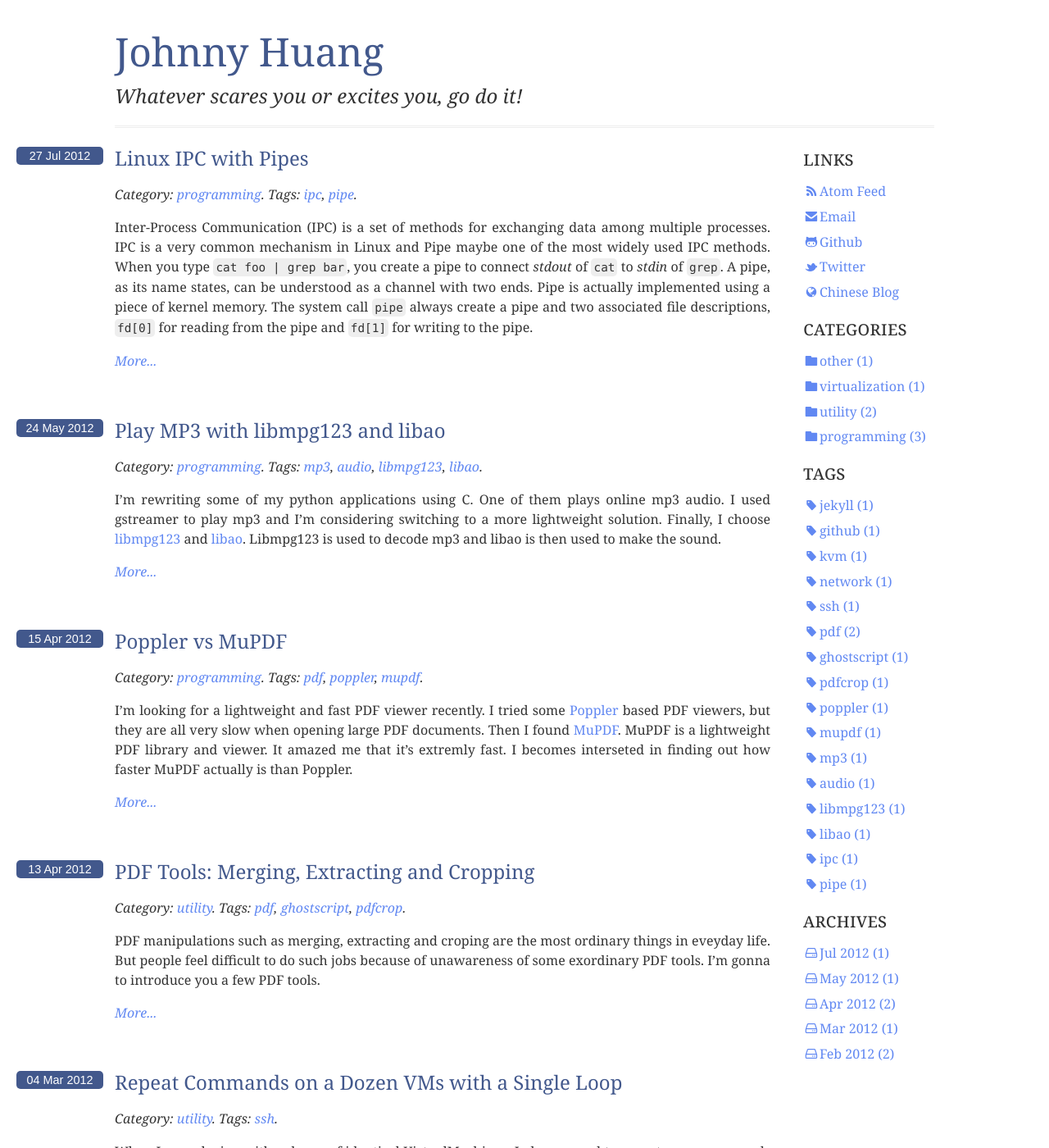
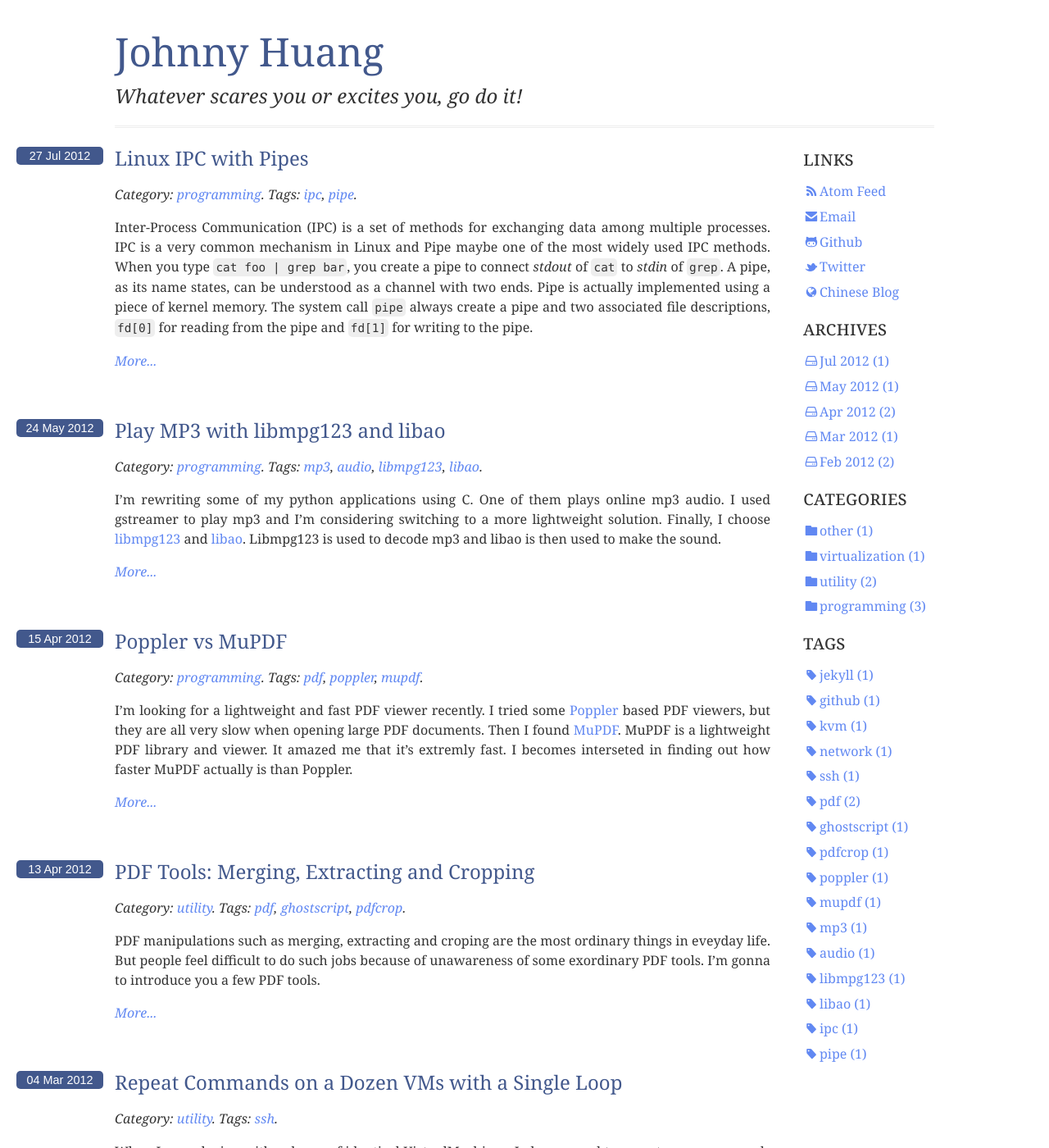
Before and after one commit to hzqtc/hzqtc.github.com, a Jekyll site: the page built from index.html, in a window 1280 px wide and 1400 px high. Shown: the whole window at 82% size. Built offline with Jekyll 4.4.1, drawn with Linux system fonts in a browser that asks for light colours; the list of posts is cut into pages by our own code.

Commit message:
use span for font awesome

```diff
--- a/_layouts/default.html
+++ b/_layouts/default.html
@@ -31,23 +31,11 @@
                 <div id="side">
                     <h1>links</h1>
                     <ul>
-                        <li><a href="/atom.xml"><i class="icon-rss"></i>Atom Feed</a></li>
-                        <li><a href="&#109;&#97;&#105;&#108;&#116;&#111;&#58;&#104;&#122;&#113;&#116;&#99;&#49;&#50;&#50;&#57;&#64;&#103;&#109;&#97;&#105;&#108;&#46;&#99;&#111;&#109;"><i class="icon-envelope-alt"></i>Email</a></li>
-                        <li><a href="http://github.com/hzqtc/"><i class="icon-github"></i>Github</a></li>
-                        <li><a href="http://twitter.com/hzqtc/"><i class="icon-twitter"></i>Twitter</a></li>
-                        <li><a href="http://johnny-huang.appspot.com/"><i class="icon-globe"></i>Chinese Blog</a></li>
-                    </ul>
-                    <h1>categories</h1>
-                    <ul>
-                        {% for category in site.categories %}
-                        <li><a href="/categories.html#category_{{ category[0] }}"><i class="icon-folder-close"></i>{{ category[0] }} ({{ category[1].size }})</a></li>
-                        {% endfor %}
-                    </ul>
-                    <h1>tags</h1>
-                    <ul>
-                        {% for tag in site.tags %}
-                        <li><a href="/tags.html#tag_{{ tag[0] }}"><i class="icon-tag"></i>{{ tag[0] }} ({{ tag[1].size }})</a></li>
-                        {% endfor %}
+                        <li><a href="/atom.xml"><span class="icon-rss"></span>Atom Feed</a></li>
+                        <li><a href="&#109;&#97;&#105;&#108;&#116;&#111;&#58;&#104;&#122;&#113;&#116;&#99;&#49;&#50;&#50;&#57;&#64;&#103;&#109;&#97;&#105;&#108;&#46;&#99;&#111;&#109;"><span class="icon-envelope-alt"></span>Email</a></li>
+                        <li><a href="http://github.com/hzqtc/"><span class="icon-github"></span>Github</a></li>
+                        <li><a href="http://twitter.com/hzqtc/"><span class="icon-twitter"></span>Twitter</a></li>
+                        <li><a href="http://johnny-huang.appspot.com/"><span class="icon-globe"></span>Chinese Blog</a></li>
                     </ul>
                     <h1>archives</h1>
                     <ul>
@@ -61,7 +49,7 @@
                         {% endif %}
 
                         {% if date != ndate %}
-                        <li><a href="/archives.html#archive_{{ date | date: '%Y_%m' }}"><i class="icon-hdd"></i>{{ date }} ({{ count }})</a></li>
+                        <li><a href="/archives.html#archive_{{ date | date: '%Y_%m' }}"><span class="icon-hdd"></span>{{ date }} ({{ count }})</a></li>
                         {% assign date = ndate %}
                         {% assign count = 1 %}
                         {% else %}
@@ -69,9 +57,21 @@
                         {% endif %}
 
                         {% if forloop.last %}
-                        <li><a href="/archives.html#archive_{{ date | date: '%Y_%m' }}"><i class="icon-hdd"></i>{{ date }} ({{ count }})</a></li>
+                        <li><a href="/archives.html#archive_{{ date | date: '%Y_%m' }}"><span class="icon-hdd"></span>{{ date }} ({{ count }})</a></li>
                         {% endif %}
 
+                        {% endfor %}
+                    </ul>
+                    <h1>categories</h1>
+                    <ul>
+                        {% for category in site.categories %}
+                        <li><a href="/categories.html#category_{{ category[0] }}"><span class="icon-folder-close"></span>{{ category[0] }} ({{ category[1].size }})</a></li>
+                        {% endfor %}
+                    </ul>
+                    <h1>tags</h1>
+                    <ul>
+                        {% for tag in site.tags %}
+                        <li><a href="/tags.html#tag_{{ tag[0] }}"><span class="icon-tag"></span>{{ tag[0] }} ({{ tag[1].size }})</a></li>
                         {% endfor %}
                     </ul>
                 </div>
```
